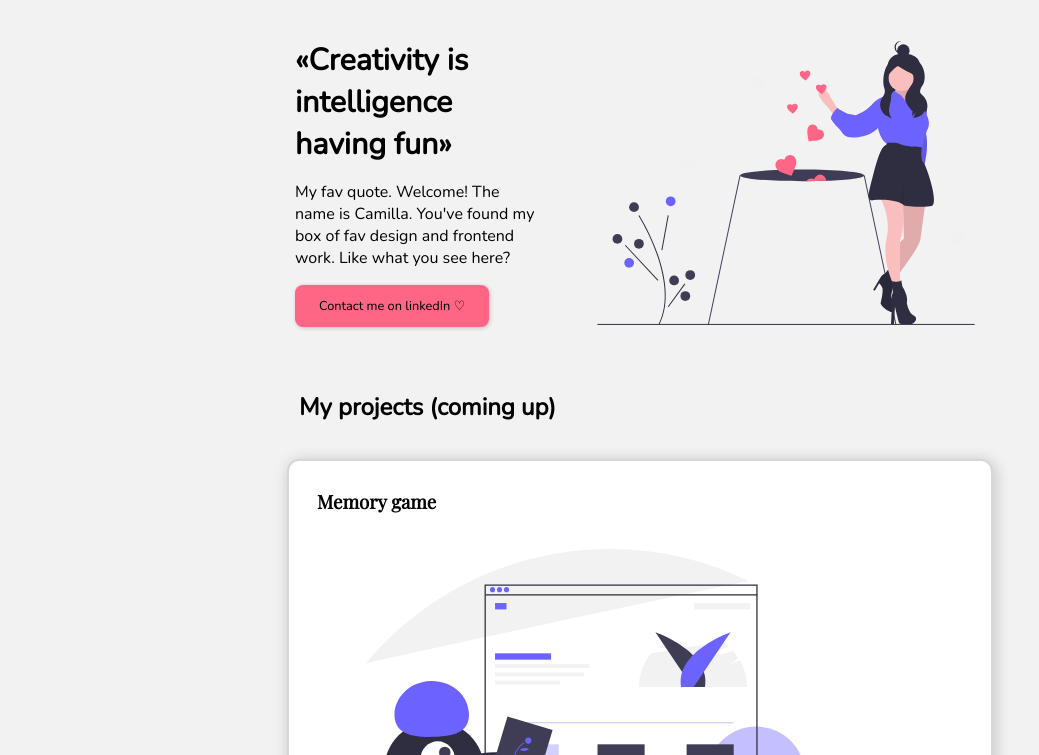
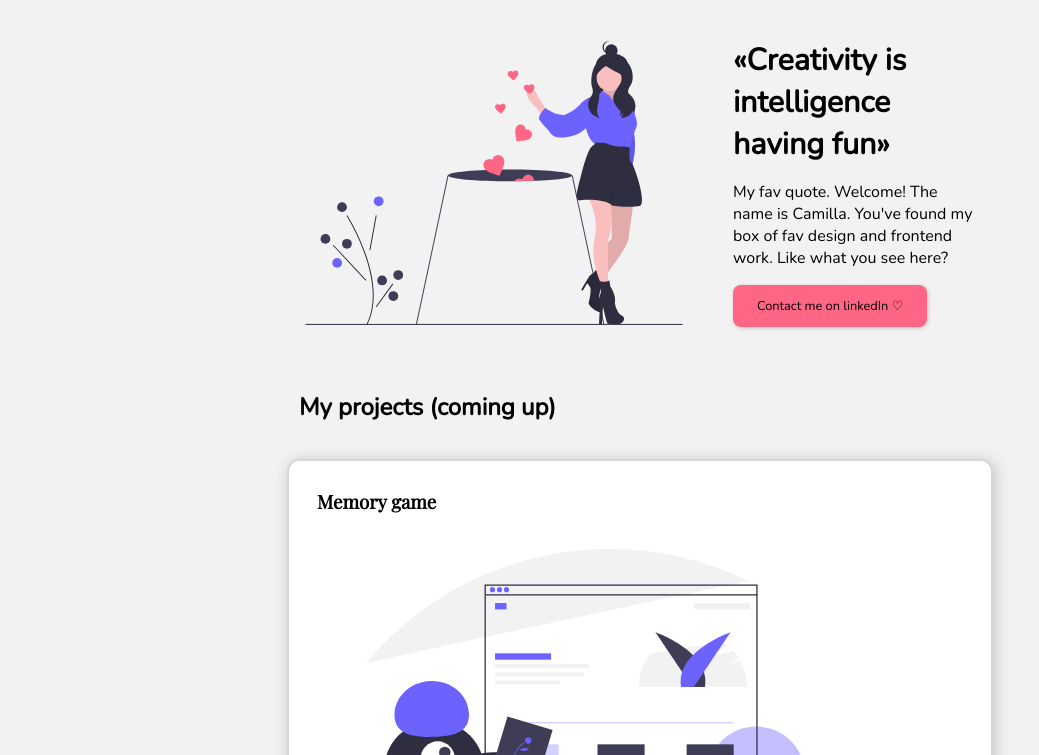
Before and after one commit to millus/1-Build-A-Portfolio-Site, a plain HTML site: page index.html in a window 1280 px wide. Shown: the part 45-800 px from the top of the page, without its empty margins (0-1039 px from the left). Drawn offline with nearby package versions, Linux system fonts and the light colour scheme.

Commit message:
Update style.css

```diff
--- a/css/style.css
+++ b/css/style.css
@@ -191,7 +191,7 @@ body {
 
       .hero-img {
         width: 60%;
-        order: 3;
+        padding: 0;
       }
     }
 
```
